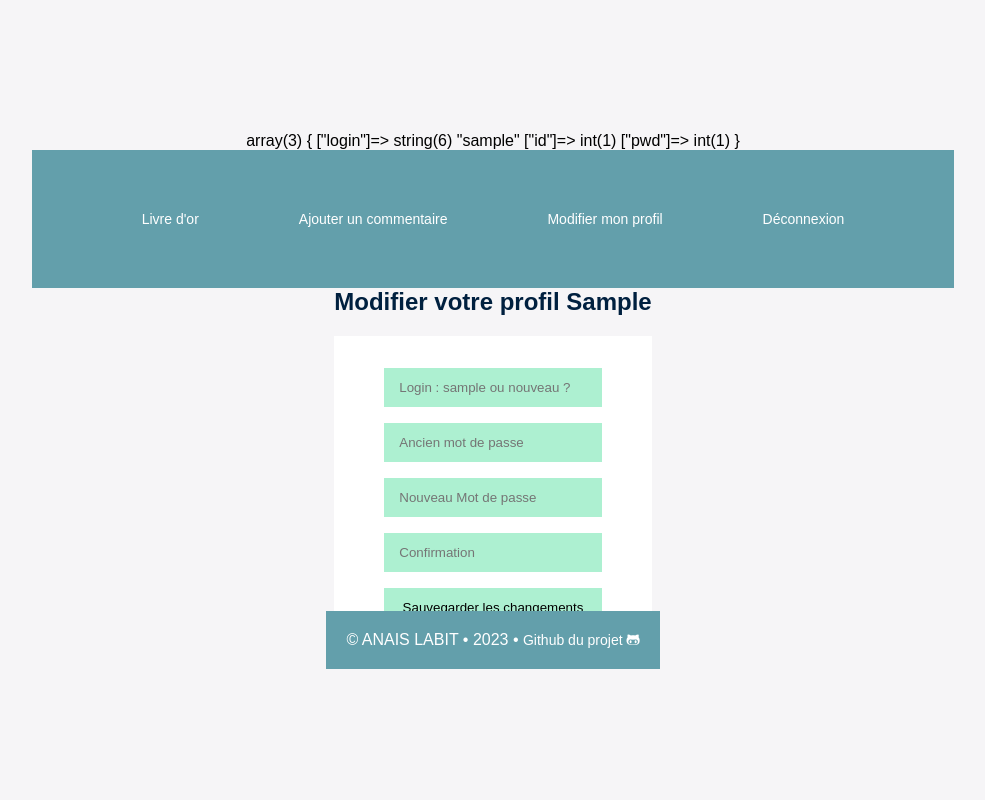
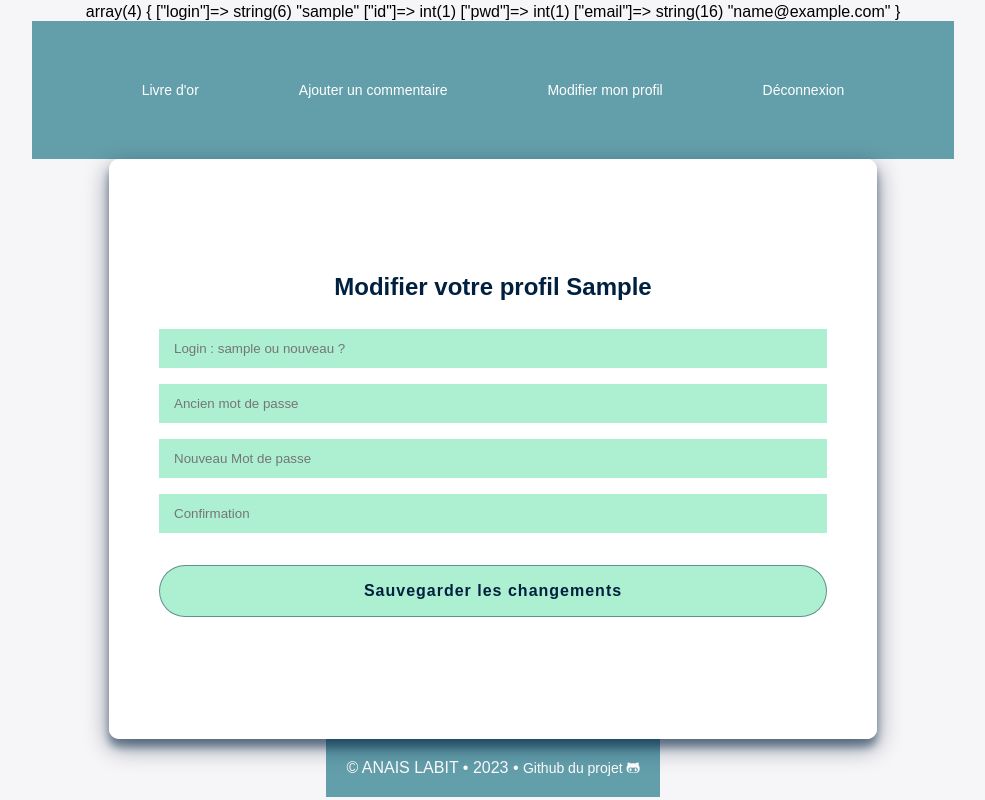
Before and after one commit to anais-labit/livreor-js, a PHP site: page /profil.php in a window 1280 px wide. Shown: the whole page, without its empty margins (147-1132 px from the left). Run offline with PHP 8.4, Linux system fonts and the light colour scheme; the visitor is signed in with stand-in values (Sample User, id 1).

Commit message:
ajout de la page profil - fail to do it without reload

```diff
--- /dev/null
+++ b/JS/update.js
@@ -0,0 +1,27 @@
+// déclaration de variables récupérées via les id
+const container = document.getElementById("container");
+let update = document.querySelector("#update");
+let profilForm = document.querySelector("#profilForm");
+
+// lorsque l'on clique sur post, tu lances la fonction qui ajoute le texte de succès dans html
+update.addEventListener("click", async (event) => {
+  event.preventDefault();
+  fetch("profil.php", {
+    method: "POST",
+    body: new FormData(profilForm),
+  })
+    .then((resp) => {
+      return resp.text();
+    })
+    .then((content) => {
+      let updating = document.getElementById("updating");
+      updating.innerHTML = content;
+      updating.style.color = "#FAC9B8";
+      uError.textContent = "";
+
+      // // redirection
+      // setTimeout(function () {
+      //   window.location.href = "livre-or.php";
+      // }, 2000);
+    });
+});
--- a/commentaire.php
+++ b/commentaire.php
@@ -26,7 +26,7 @@ if (isset($_POST['comment'])) {
     <?php require_once './includes/header.php'; ?>
     <!-- <div class="page" id="page"> -->
     <div id="container" class="container">
-        <form action="" method="post" id="commentForm">
+        <form action="commentaire.php" method="post" id="commentForm">
             <h1>Ajouter un commentaire</h1>
             <textarea name="comment" id="comment" placeholder="Écrire ici..." style="height: 100px" required></textarea>
             <button type="submit" id="post">Publier votre commentaire</button>
--- a/includes/User_pdo.php
+++ b/includes/User_pdo.php
@@ -77,7 +77,7 @@ class User_pdo
     {
         $this->PDO;
         // On vérifie si l'utilisateur existe
-        $check = $this->PDO->prepare('SELECT id, login, password FROM utilisateurs WHERE login = ?');
+        $check = $this->PDO->prepare('SELECT id, login, email, password FROM utilisateurs WHERE login = ?');
         $check->execute(array($login));
         $data = $check->fetch();
         $row = $check->rowCount();
@@ -95,7 +95,8 @@ class User_pdo
     }
     public function deco()
     {
-        unset($_SESSION['login']);
+        session_start();
+        unset($_SESSION);
         session_destroy();
         header('refresh:3; url= index.php');
     }
@@ -155,7 +156,7 @@ class User_pdo
         // si le formulaire est envoyé
         if (isset($_POST['submit'])) {
             $id = $_SESSION['id'];
-            var_dump($_SESSION);
+            // var_dump($_SESSION);
             // les post deviennent les nouvelles valeurs
             $confpwd = ($_POST['confpwd']);
             $newpwd2 = ($_POST['newpwd2']);
--- a/index.php
+++ b/index.php
@@ -1,6 +1,6 @@
 <?php
+session_start();
 require_once './includes/User_pdo.php';
-session_start();
 
 
 // ajout à la DB pour inscription
--- a/profil.php
+++ b/profil.php
@@ -3,6 +3,8 @@ session_start();
 require_once './includes/User_pdo.php';
 
 $login = $_SESSION['login'];
+$email = $_SESSION['email'];
+
 var_dump($_SESSION);
 
 if (isset($_POST['submit'])) {
@@ -24,8 +26,12 @@ if (isset($_POST['submit'])) {
 
 <body>
     <?php require_once "./includes/header.php" ?>
-    <div class="page">
+    <!-- <div class="page"> -->
 
+
+
+    <div id="container" class="container">
+        <form action="profil.php" method="post">
             <?php
             // salut personnalisé s'il y a un login
             if (isset($_SESSION['login'])) {
@@ -34,17 +40,16 @@ if (isset($_POST['submit'])) {
                 echo "<h1> Salut ! </h1>";
             }
             ?>
-
-        <div class="formContainer">
-            <form action="profil.php" method="post">
             <input type="text" name="login" placeholder="Login : <?= $login ?> ou nouveau ?" required>
             <input type="password" name="confpwd" placeholder="Ancien mot de passe" required>
             <input type="password" name="newpwd" placeholder="Nouveau Mot de passe" required>
             <input type="password" name="newpwd2" placeholder="Confirmation" required>
-                <input type="submit" name="submit" value="Sauvegarder les changements">
+            <input id="special_input" type="submit" name="submit" value="Sauvegarder les changements">
+            <span id="updating"></span>
         </form>
     </div>
-    </div>
+    <!-- </div> -->
+    <script async src="./JS/update.js"></script>
     <?php require_once "./includes/footer.php" ?>
 </body>
 
--- a/styles.css
+++ b/styles.css
@@ -96,7 +96,8 @@ button.ghost {
   background-color: white;
 }
 
-button {
+button,
+#special_input {
   background-color: #adf0d1;
   color: #00203f;
   border: 1px solid #adf0d1;
@@ -110,13 +111,15 @@ button {
   transition: 0.2s ease-in;
 }
 
-button:hover {
+button:hover,
+#special_input:hover {
   cursor: pointer;
   background-color: #00203f;
   color: #adf0d1;
 }
 
-button:active {
+button:active,
+#special_input:active {
   transform: scale(0.95);
 }
 
```
Lines whose indentation alone changed are shown as unchanged.
